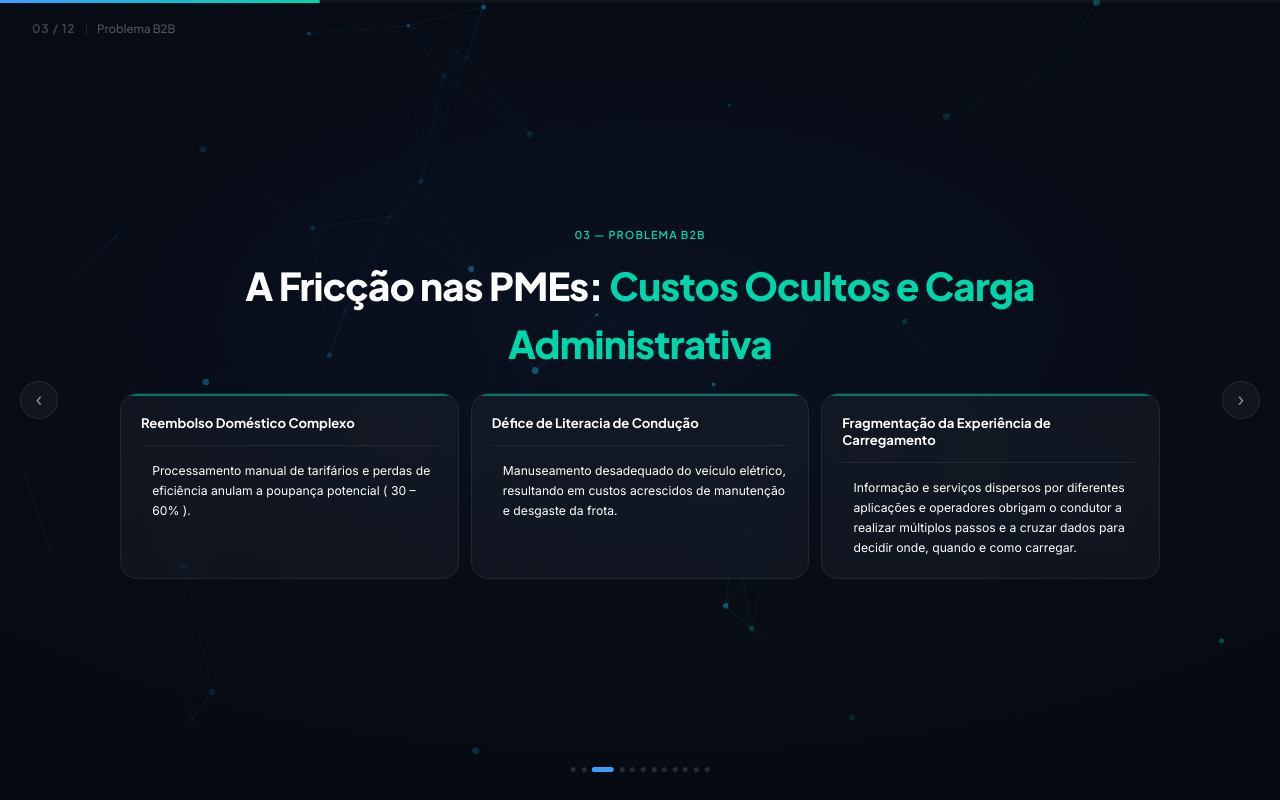
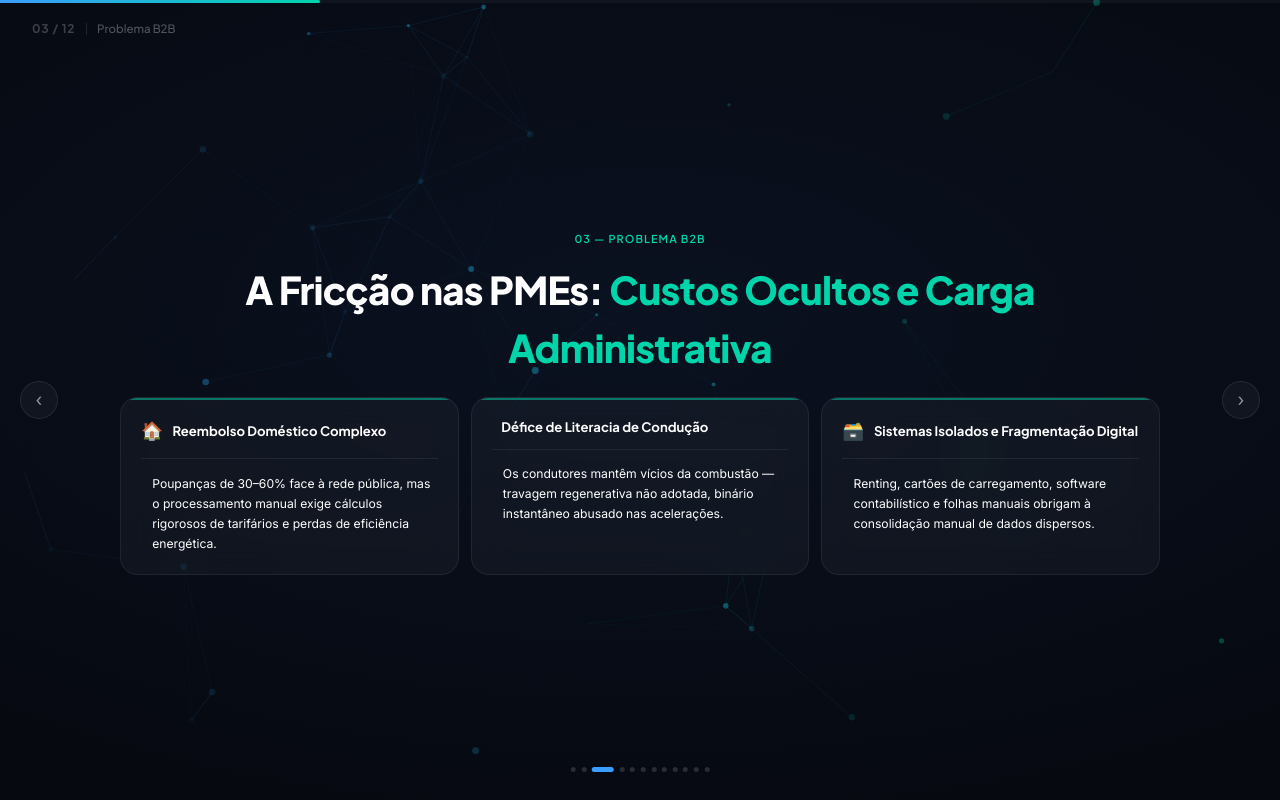
Before and after one commit to Fraviuh/ReVecta, a React (Vite) app: page / in a window 1280 px wide. Both pictures are taken after a click on the button 611 px from the left and 769 px from the top of the page. Built offline with nearby package versions, Linux system fonts and the light colour scheme; the HTML template or start-up script is replaced by a standard one.

Commit message:
Revert "Atualiza caixas de problemas da pagina 02"
This reverts commit b7f4af774191c8755876e1639b8d38ec3484548a.

```diff
--- a/src/App.tsx
+++ b/src/App.tsx
@@ -231,17 +231,17 @@ function S3() {
   const pains = [
     {
       icon: "🏠", title: "Reembolso Doméstico Complexo",
-      desafio: "Processamento manual de tarifários e perdas de eficiência anulam a poupança potencial ( 30 – 60% ).",
+      desafio: "Poupanças de 30–60% face à rede pública, mas o processamento manual exige cálculos rigorosos de tarifários e perdas de eficiência energética.",
       impacto: "~1 hora mensal por colaborador. Custo administrativo insustentável e risco de inconformidade fiscal.",
     },
     {
       icon: "", title: "Défice de Literacia de Condução",
-      desafio: "Manuseamento desadequado do veículo elétrico, resultando em custos acrescidos de manutenção e desgaste da frota.",
+      desafio: "Os condutores mantêm vícios da combustão — travagem regenerativa não adotada, binário instantâneo abusado nas acelerações.",
       impacto: "Consumos acima do projetado e pneus com 20–30% menos duração. Justifica o Score Condutor da App.",
     },
     {
-      icon: "🗃️", title: "Fragmentação da Experiência de Carregamento",
-      desafio: "Informação e serviços dispersos por diferentes aplicações e operadores obrigam o condutor a realizar múltiplos passos e a cruzar dados para decidir onde, quando e como carregar.",
+      icon: "🗃️", title: "Sistemas Isolados e Fragmentação Digital",
+      desafio: "Renting, cartões de carregamento, software contabilístico e folhas manuais obrigam à consolidação manual de dados dispersos.",
       impacto: "Sem TCO em tempo real, duplicação administrativa e decisões baseadas em dados desatualizados.",
     },
   ];
@@ -260,6 +260,7 @@ function S3() {
           <Card key={p.title} style={{ padding: "1.25rem 1.25rem", display: "flex", flexDirection: "column", gap: "0.9rem", position: "relative", overflow: "hidden" }}>
             <div style={{ position: "absolute", top: 0, left: 0, right: 0, height: "2px", background: TEAL, opacity: 0.5 }} />
             <div style={{ display: "flex", alignItems: "center", gap: "0.6rem" }}>
+              <span style={{ fontSize: "1.1rem", flexShrink: 0 }}>{p.icon}</span>
               <div style={{ fontFamily: "'Plus Jakarta Sans',sans-serif", fontWeight: 700, fontSize: "0.82rem", color: "#ffffff", lineHeight: 1.3 }}>{p.title}</div>
             </div>
             <div style={{ height: "1px", background: "rgba(255,255,255,0.07)" }} />
```
